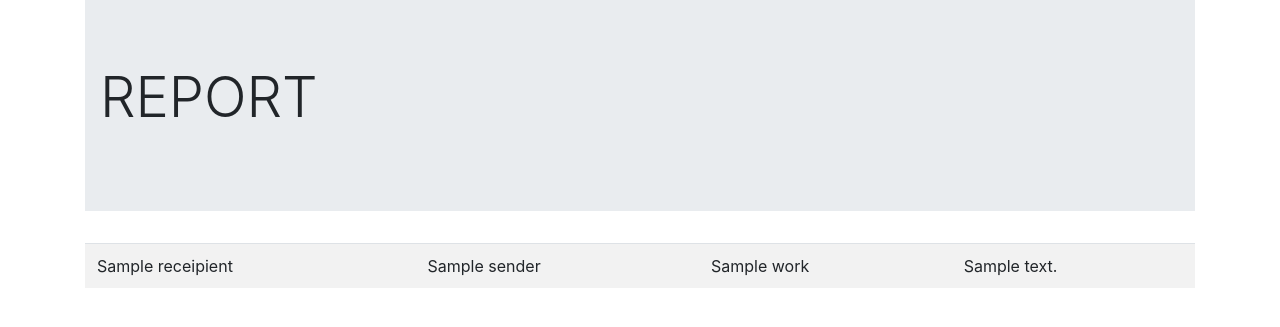
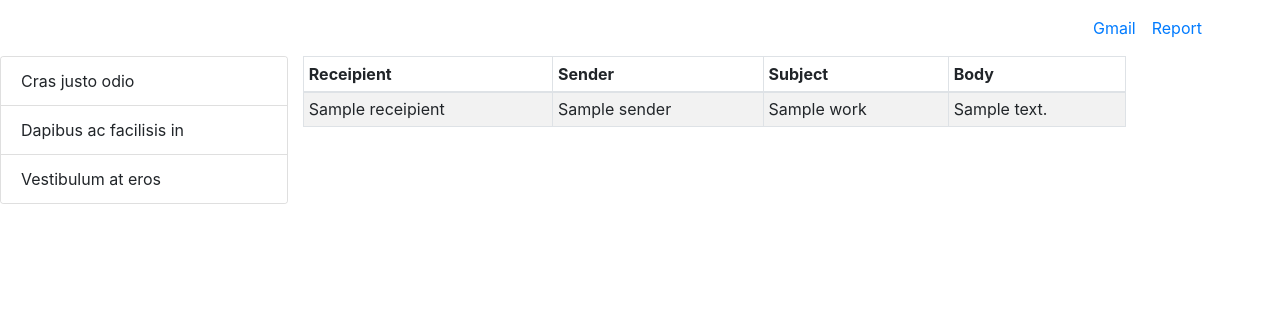
Before and after one commit to lilianwaweru/work, a Django app: template new/templates/report.html in a window 1280 px wide. Shown: the top 327 px of the page. Run offline with Django 3.2, Linux system fonts and the light colour scheme; the template is opened without the code that fills it: most values are stand-ins (such as "Sample title", 1, 10 or a date in 2020); some libraries are stand-ins or nearby versions.

Commit message:
added a card

```diff
--- a/new/templates/navbar.html
+++ b/new/templates/navbar.html
@@ -1,5 +1,33 @@
-<nav class="navbar navbar-expand-lg navbar-dark primary-color">
-    <a class="navbar-brand"  href="{% url 'report' %}">Neighbourhood</a>
+<nav class="navbar navbar-expand" >
+  <div class = "container">
+  <div class="navbar-header">
+      <button class="navbar-toggler" type="button" data-toggle="collapse" data-target="#navbarNav"
+      aria-controls="navbarNav" aria-expanded="false" aria-label="Toggle navigation">
+      <span class="navbar-toggler-icon"></span>
+  </div>
+  <div id="main-nav" class="collapse navbar-collapse navStyle">
+      <ul class="navbar-nav ml-auto">
+          <li class="nav-item active">
+              <a class="nav-link" href="#">Gmail</a>
+          </li>
+          <li class="nav-item active">
+            <a class="nav-link" href="{% url 'report' %}">Report</a>
+        </li>
+
+      </ul>
+  </div>
+</div>
+</nav>
+
+
+
+
+
+
+
+
+<!-- <nav class="navbar navbar-expand-lg navbar-dark primary-color">
+    <a class="navbar-brand"  href="{% url 'report' %}"></a>
   <button class="navbar-toggler" type="button" data-toggle="collapse" data-target="#navbarNav"
     aria-controls="navbarNav" aria-expanded="false" aria-label="Toggle navigation">
     <span class="navbar-toggler-icon"></span>
@@ -17,4 +45,6 @@
       </li>
     </ul>
   </div>
-</nav>
+
+
+</nav> -->
--- a/new/templates/report.html
+++ b/new/templates/report.html
@@ -1,6 +1,9 @@
-{% load staticfiles %}
+{% extends 'base.html'%}
+{% load static%}
 {% load bootstrap4 %}
+{% block content %}
 
+<!DOCTYPE html>
 <html>
 
 <head>
@@ -8,48 +11,55 @@
   <meta name="viewport" content="width=device-width, initial-scale=1">
 
   {% block styles %} {% bootstrap_css %}
-  <link rel="stylesheet" href="{% static 'css/baseneighbour.css' %}"> {% endblock %}
+  <link rel="stylesheet" href="{% static 'css/new.css' %}"> {% endblock %}
 </head>
-<div class="container">
-  <div class="jumbotron jumbotron-fluid">
-    <div class="container">
-      <h1 class="display-4">REPORT</h1>
-      <p class="lead"></p>
+
+<body>
+  <div class="container-fluid">
+    <div class="row">
+
+      <div class="card" style="width: 18rem;">
+        <ul class="list-group list-group-flush">
+          <li class="list-group-item">Cras justo odio</li>
+          <li class="list-group-item">Dapibus ac facilisis in</li>
+          <li class="list-group-item">Vestibulum at eros</li>
+        </ul>
+      </div>
+
+    <div class="col-md-8">
+      <table id="usersData" class="table table-striped table-bordered table-sm" cellspacing="0" width="100%">
+
+        <thead>
+          <tr>
+            <th class="bottom-th">Receipient
+            </th>
+            <th class="bottom-th">Sender
+            </th>
+            <th class="bottom-th">Subject</th>
+            <th class="bottom-th">Body</th>
+
+          </tr>
+        </thead>
+        <tbody>
+          {% for work in works %}
+          <tr>
+            <td class="pt-3-half" contenteditable="true">{{work.receipient}} </td>
+            <td class="pt-3-half" contenteditable="true">{{work.sender}} </td>
+            <td class="pt-3-half" contenteditable="true">{{work.subject}} </td>
+            <td class="pt-3-half" contenteditable="true">{{work.body}} </td>
+          </tr>
+          {% endfor %}
+        </tbody>
+      </table>
+    </div>
+    </div>
     </div>
   </div>
-
-  <body>
-
-    {% for work in works %}
-
-    <table id="dtMaterialDesignExample" class="table table-striped" cellspacing="0" width="100%">
-      <!-- <thead>
-
-          <th class="th-sm">Receipient
-          </th>
-          <th class="th-sm">Sender
-          </th>
-          <th class="th-sm">Subject
-          </th>
-          <th class="th-sm">Body
-          </th>
-
-      </thead> -->
-      <tbody>
-        <tr>
-          <td>{{work.receipient}}</td>
-          <td>{{work.sender}}</td>
-          <td>{{work.subject}}</td>
-          <td>{{work.body}}</td>
-        </tr>
-      </tbody>
-    </table>
-
-</div>
-{% endfor %}
-
+  {% endblock %}
+</body>
 {% block scripts %}
 <script type="text/javascript" src="https://cdnjs.cloudflare.com/ajax/libs/jquery/3.4.1/jquery.min.js"></script>
 {% bootstrap_javascript %} {% endblock %}
-</body>
+
+
 </html>
--- a/new/templates/welcome.html
+++ b/new/templates/welcome.html
@@ -6,6 +6,7 @@
   <div class="row">
     <div class="col-md-3">
       <div class="col-md-6">
+
         <form action="/" method="POST" class='form-group'>
           <div class="form-group">
 
```
Also changed, not shown: new/static/css/new.css (+38 -0 lines).
